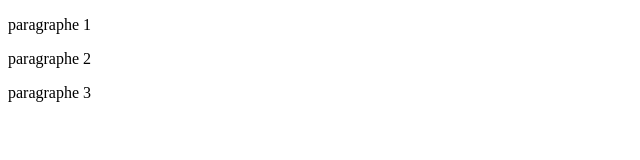
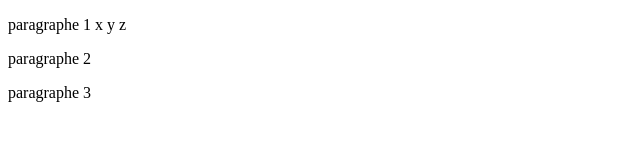
Before and after one commit to Helbri/testHelCar, a plain HTML site: page index.html in a window 1280 px wide. Shown: the full height of the page, 0-640 px from the left. Drawn offline with Linux system fonts and the light colour scheme.

Commit message:
rajout de texte bidon sur le premier paragraphe

```diff
--- a/index.html
+++ b/index.html
@@ -7,7 +7,7 @@
     <title>Document</title>
   </head>
   <body>
-    <p>paragraphe 1</p>
+    <p>paragraphe 1 x y z</p>
     <p>paragraphe 2</p>
     <p>paragraphe 3</p>
   </body>
```
